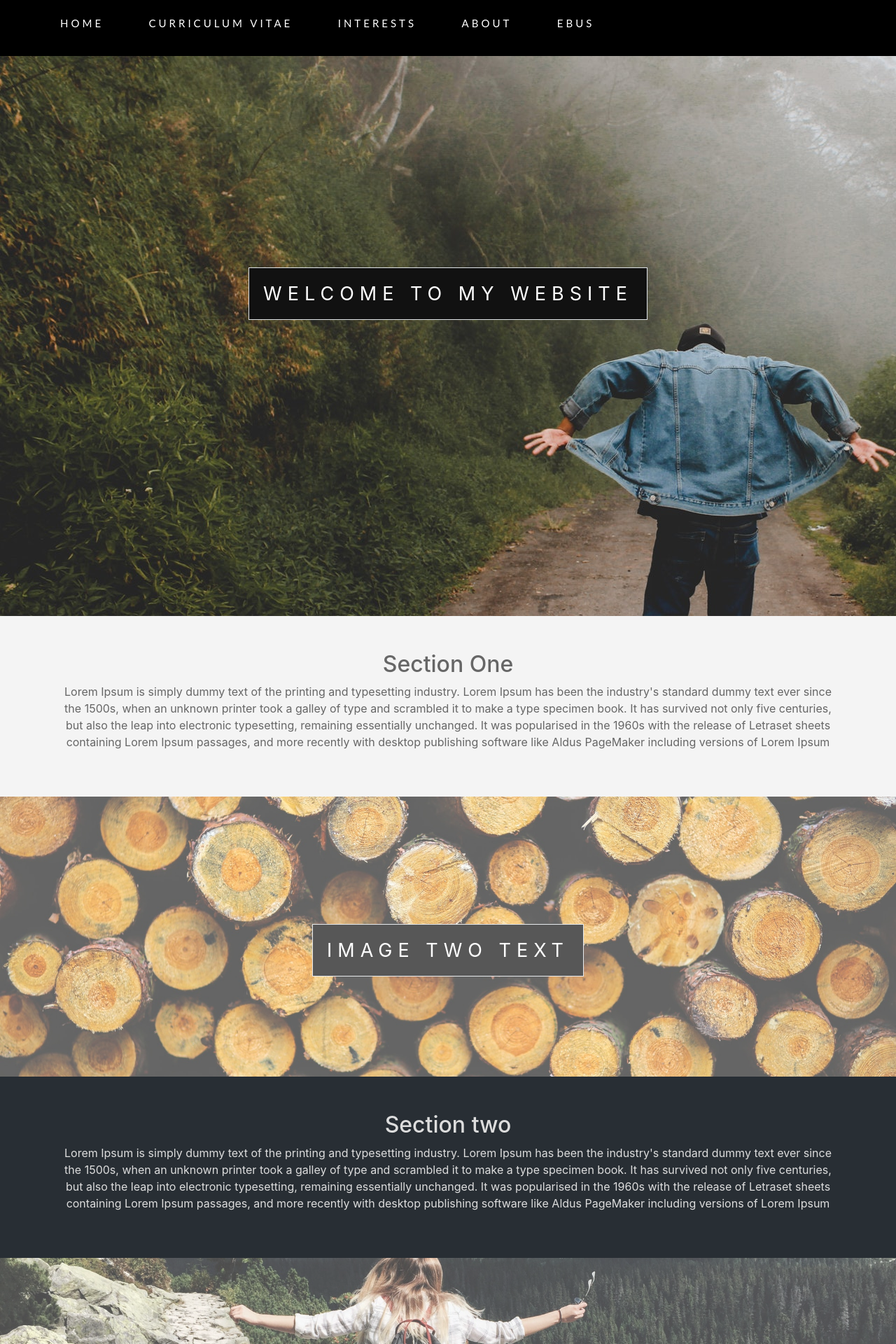
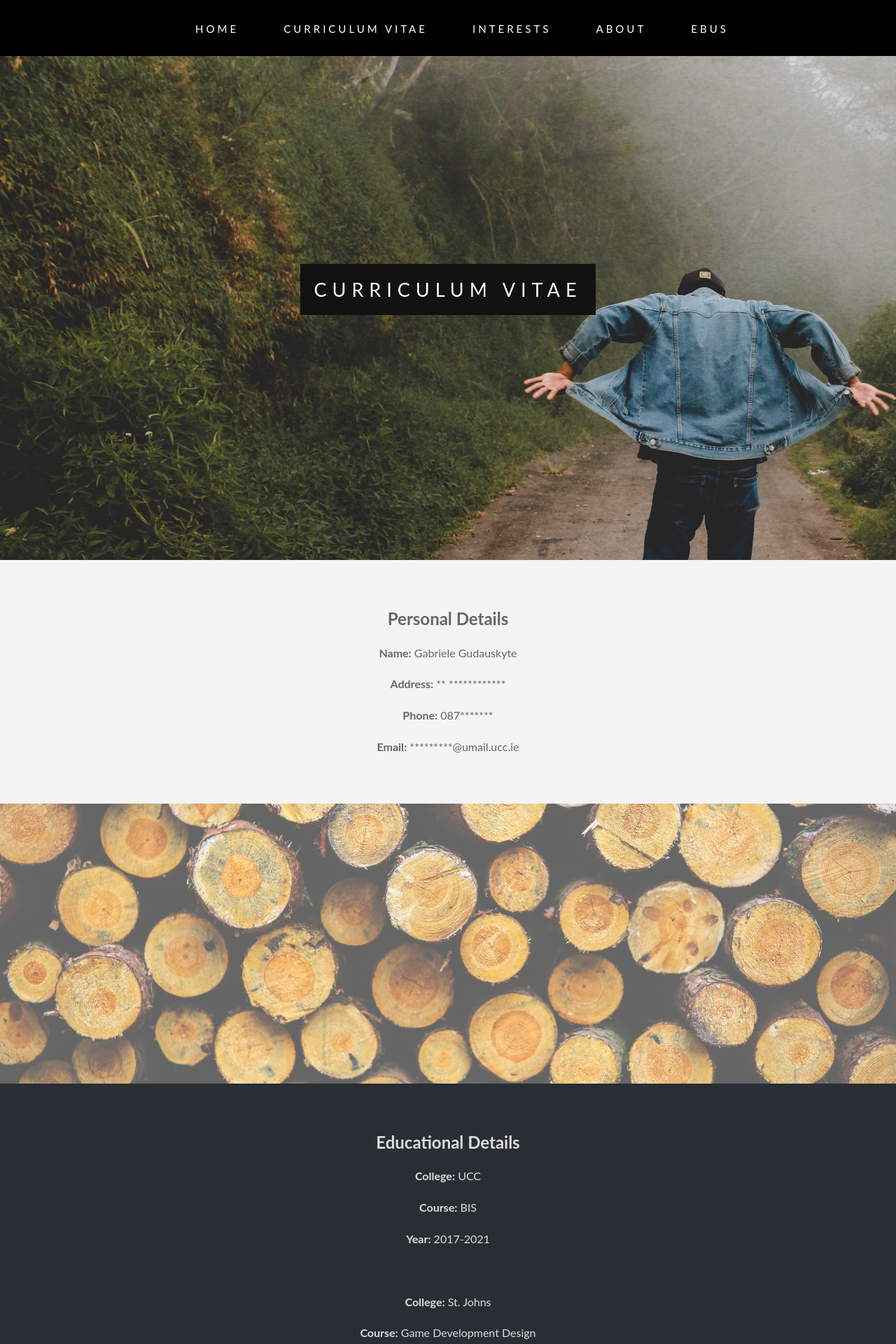
Before and after one commit to gabii0515/IS1113117722461, a PHP site: page /CVs/cv_page1.html in a window 1280 px wide. Shown: the top 1920 px of the page at 70% size. Run offline with PHP 8.4, Linux system fonts and the light colour scheme; some libraries are stand-ins or nearby versions.

Commit message:
fixed ebus

```diff
--- a/CVs/cv_page1.html
+++ b/CVs/cv_page1.html
@@ -4,12 +4,14 @@
 
          <title>Personal</title>
          <link rel="stylesheet" href="../mystylesheet.css" type="text/css"/>
+         <script src="https://code.jquery.com/jquery-3.2.1.js">
 
          <!--Adding Bootstrap-->
          <link rel="stylesheet" href="https://maxcdn.bootstrapcdn.com/bootstrap/4.0.0/css/bootstrap.min.css" integrity="sha384-Gn5384xqQ1aoWXA+058RXPxPg6fy4IWvTNh0E263XmFcJlSAwiGgFAW/dAiS6JXm" crossorigin="anonymous">
          <script src="https://code.jquery.com/jquery-3.2.1.slim.min.js" integrity="sha384-KJ3o2DKtIkvYIK3UENzmM7KCkRr/rE9/Qpg6aAZGJwFDMVNA/GpGFF93hXpG5KkN" crossorigin="anonymous"></script>
          <script src="https://cdnjs.cloudflare.com/ajax/libs/popper.js/1.12.9/umd/popper.min.js" integrity="sha384-ApNbgh9B+Y1QKtv3Rn7W3mgPxhU9K/ScQsAP7hUibX39j7fakFPskvXusvfa0b4Q" crossorigin="anonymous"></script>
          <script src="https://maxcdn.bootstrapcdn.com/bootstrap/4.0.0/js/bootstrap.min.js" integrity="sha384-JZR6Spejh4U02d8jOt6vLEHfe/JQGiRRSQQxSfFWpi1MquVdAyjUar5+76PVCmYl" crossorigin="anonymous"></script>
+         </script>
     </head>
     <body>
 
@@ -20,9 +22,9 @@
                  <ul>
                     <li><a class="active" href="#home">Home</a></li>
                     <li><a href="CVs/cv_page1.html">Curriculum Vitae </a></li>
-                    <li><a href="interests/sports.html">Interests</a></li>
+                    <li><a href="../interests/sports.html">Interests</a></li>
                     <li><a href="#about">About</a></li>
-                    <li><a href="ebusiness/Ebus1.php">Ebus</a></li>
+                    <li><a href="../ebusiness/Ebus1.php">Ebus</a></li>
                 </ul>
             </nav>
 
@@ -32,68 +34,66 @@
         <div class="pimg1">
             <div class="ptext">
                 <span class="border">
-                    Welcome To My Website
+                    Curriculum Vitae
                 </span>
             </div>
 
         </div>
 
         <section class="section section-light">
-            <h2>Section One</h2>
-            <p>Lorem Ipsum is simply dummy text of the printing and typesetting
-            industry. Lorem Ipsum has been the industry's standard dummy text
-            ever since the 1500s, when an unknown printer took a galley of type
-            and scrambled it to make a type specimen book. It has survived not
-            only five centuries, but also the leap into electronic typesetting,
-            remaining essentially unchanged. It was popularised in the 1960s with
-            the release of Letraset sheets containing Lorem Ipsum passages,
-            and more recently with desktop publishing software like Aldus PageMaker
-            including versions of Lorem Ipsum</p>
+            <h2>Personal Details</h2>
+         <p><strong>Name:</strong> Gabriele Gudauskyte</p>
+         <p><strong>Address:</strong> ** ************
+         <p><strong>Phone:</strong> 087*******</p>
+         <p><strong>Email:</strong> *********@umail.ucc.ie</p>
         </section>
 
     <div class="pimg2">
             <div class="ptext">
-                <span class="border">
-                    Image two text
-                </span>
+
             </div>
 
         </div>
 
     <section class="section section-dark">
-            <h2>Section two</h2>
-            <p>Lorem Ipsum is simply dummy text of the printing and typesetting
-            industry. Lorem Ipsum has been the industry's standard dummy text
-            ever since the 1500s, when an unknown printer took a galley of type
-            and scrambled it to make a type specimen book. It has survived not
-            only five centuries, but also the leap into electronic typesetting,
-            remaining essentially unchanged. It was popularised in the 1960s with
-            the release of Letraset sheets containing Lorem Ipsum passages,
-            and more recently with desktop publishing software like Aldus PageMaker
-            including versions of Lorem Ipsum</p>
-        </section>
+         <h2>Educational Details</h2>
+
+         <p><strong>College:</strong> UCC</p>
+         <p><strong>Course:</strong> BIS</p>
+         <p><strong>Year:</strong> 2017-2021</p>
+         <br/>
+         <p><strong>College:</strong> St. Johns</p>
+         <p><strong>Course:</strong> Game Development Design</p>
+         <p><strong>Year:</strong> 2015-2017</p>
+         <p><stron>Award:</stron> Dimploma</p>
+         <br/>
+         <p><strong>School:</strong> Kinsale Community School</p>
+         <p><strong>Year:</strong> 2005-2009</p>
+         <br/>
+         <p><strong>School:</strong> Gedminu Pagrindine School</p>
+         <p><strong>Year:</strong> 1998-2009</p>
+         </section>
+
 
 
     <div class="pimg3">
             <div class="ptext">
-                <span class="border">
-                    Image three text
-                </span>
+
             </div>
 
         </div>
 
     <section class="section section-dark">
-            <h2>Section three</h2>
-            <p>Lorem Ipsum is simply dummy text of the printing and typesetting
-            industry. Lorem Ipsum has been the industry's standard dummy text
-            ever since the 1500s, when an unknown printer took a galley of type
-            and scrambled it to make a type specimen book. It has survived not
-            only five centuries, but also the leap into electronic typesetting,
-            remaining essentially unchanged. It was popularised in the 1960s with
-            the release of Letraset sheets containing Lorem Ipsum passages,
-            and more recently with desktop publishing software like Aldus PageMaker
-            including versions of Lorem Ipsum</p>
+         <h2>Work Details</h2>
+         <p><strong>Company:</strong>Table Restaurant</p>
+         <p><strong>Position:</strong>Waitress</p>
+         <p><strong>Work period:</strong>2017-present</p>
+
+         <br/>
+
+         <p><strong>Company:</strong>Wagamama Cork</p>
+         <p><strong>Position:</strong>Waitress</p>
+         <p><strong>Work period:</strong>2013-2016</p>
         </section>
 
     <div class="pimg1">
@@ -103,22 +103,5 @@
         </div>
 
 
-
-
-
-
-         <h1 class="mainheading">Personal Details </h1>
-
-         <p><strong>Name:</strong> Gabriele Gudauskyte</p>
-         <p><strong>Address:</strong> Kinsale</p>
-         <p><strong>Phone:</strong> 0874037281</p>
-         <p><strong>Email:</strong> 117722461@umail.ucc.ie</p>
-
-
-
-
-         <a href="cv_page2.html" class="btn btn-dark">next</a>
     </body>
-
-
- </html>
+</html>
--- a/ebusiness/Ebus1.php
+++ b/ebusiness/Ebus1.php
@@ -70,7 +70,7 @@
 
             <br/>
 
-            <button type="submit" id="btnProceed" disable>Add to Shopping Cart</button>
+             <button type="submit" id="btnproceed" class="addcart" disabled>add to shopping cart</button>
 
 
           </form>
--- a/ebusiness/Ebus3.php
+++ b/ebusiness/Ebus3.php
@@ -11,7 +11,9 @@ session_start();
 
         <?php
         //Echo session variables that were set on previous page
-        echo "Total is " . $_SESSION["total"] . ".";
+        echo "Name: " . $_POST["name"] . "<br>";
+        echo "Email: " . $_POST["email"] . "<br>";
+        echo "Total is: &euro;" . $_SESSION["total"] . "<br>";
         ?>
     </body>
 </html>
```
Also changed, not shown: CVs/cv_page2.html (deleted, +0 -32 lines), CVs/cv_page3.html (deleted, +0 -31 lines), ebusiness/Ebus2.php (+8 -8 lines), ebusiness/cost_calc.js (+7 -11 lines), ebusiness/ebus2_validator.js (+7 -5 lines), homepage.html (+8 -5 lines), interests/int_pages.css (deleted, +0 -16 lines), interests/sports.html (+87 -5 lines), mystylesheet.css (line endings or trailing spaces).
